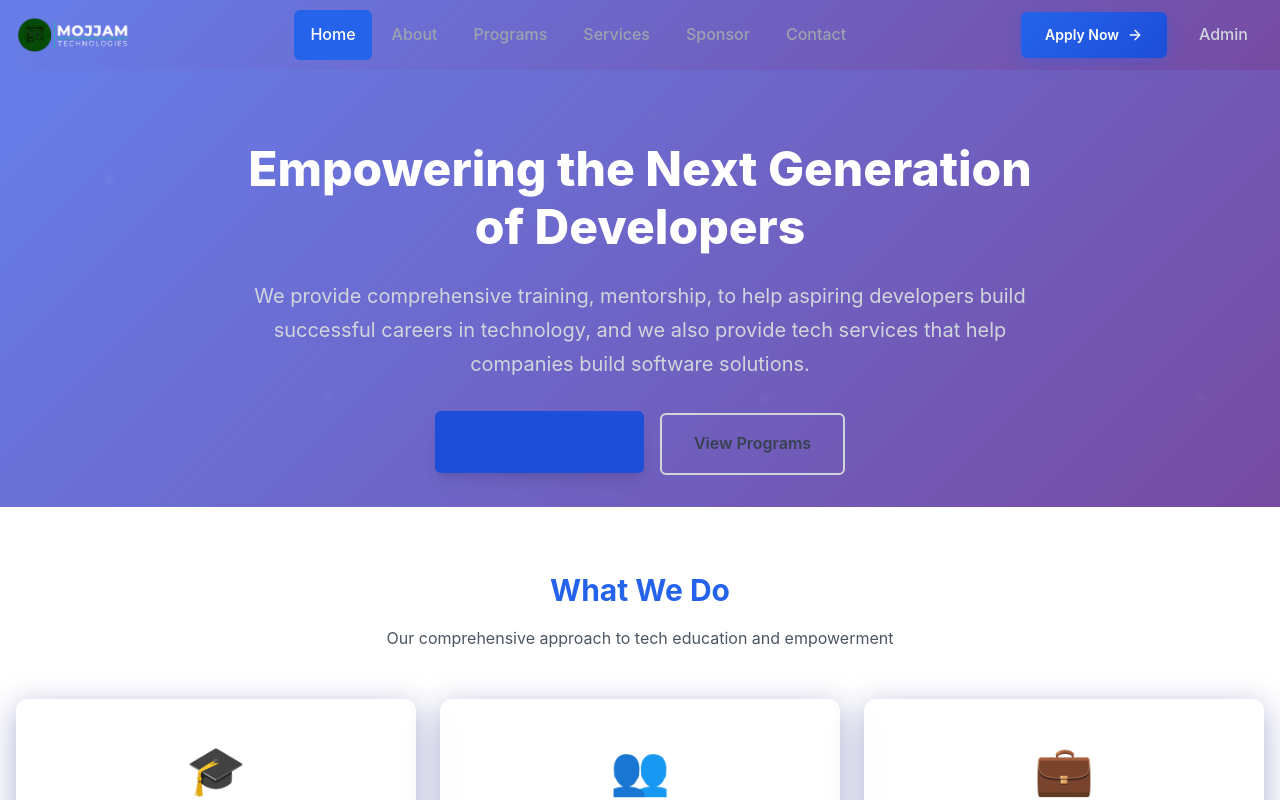
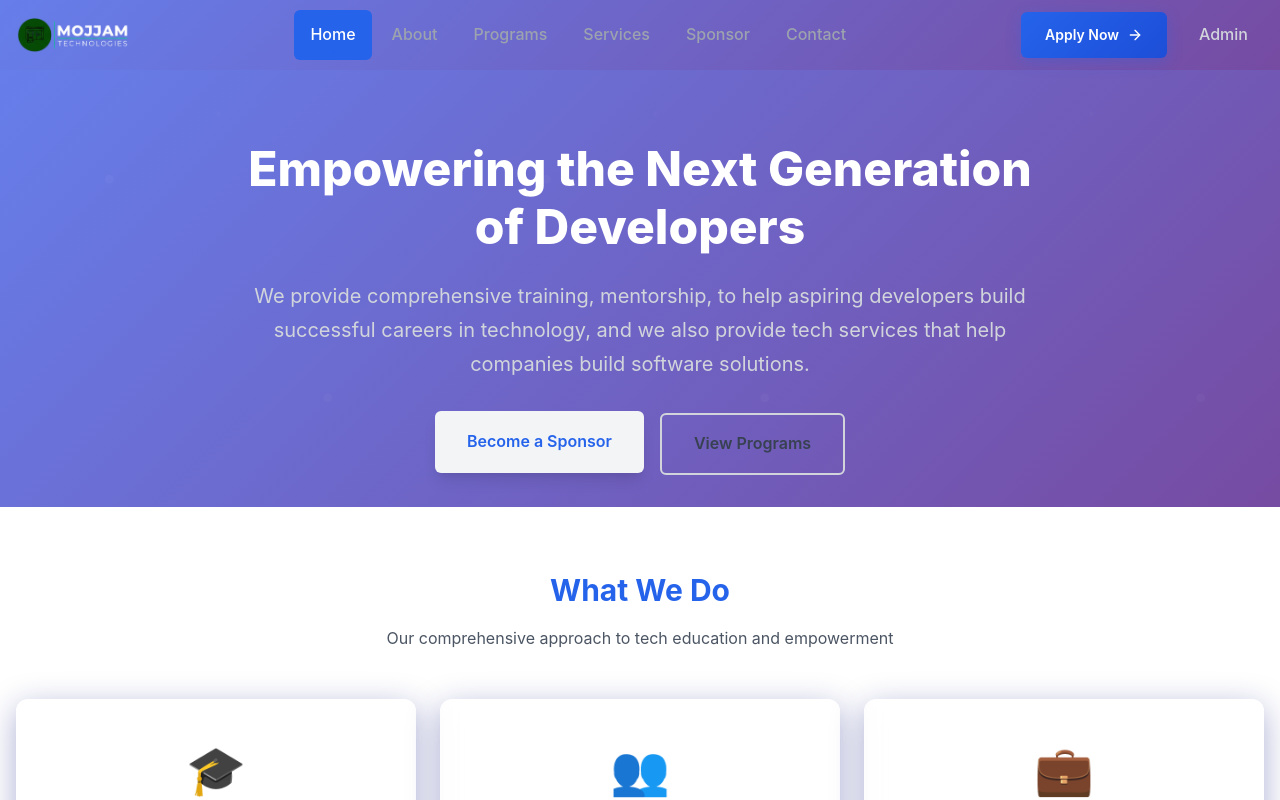
Before and after one commit to mojjam07/mojjamtech, a React (Vite) app: page / in a window 1280 px wide. In both pictures the pointer is over the link 539 px from the left and 443 px from the top of the page. Shown: the top 800 px of the page. Built offline with nearby package versions, Linux system fonts and the light colour scheme.

Commit message:
primary btn hover fixed

```diff
--- a/src/pages/Home.css
+++ b/src/pages/Home.css
@@ -61,6 +61,16 @@
   gap: var(--spacing-4);
   flex-wrap: wrap;
 }
+
+.hero-buttons .btn-primary {
+  background-color: var(--white);
+  color: var(--primary-color);
+}
+
+.hero-buttons .btn-primary:hover {
+  background-color: var(--gray-100);
+}
+
 
 /* What We Do Section */
 .what-we-do-card {
@@ -342,6 +352,7 @@
 
 .cta-section .btn-primary:hover {
   background-color: var(--gray-100);
+
 }
 
 .cta-section .btn-secondary {
--- a/src/pages/Sponsorship.css
+++ b/src/pages/Sponsorship.css
@@ -295,6 +295,11 @@
   color: var(--white);
 }
 
+.sponsor-services-content .btn-primary:hover {
+  background-color: var(--primary-dark);
+  color: var(--white);
+}
+
 /* Sponsorship CTA Section */
 .sponsorship-cta {
   background: linear-gradient(135deg, var(--accent-color) 0%, var(--accent-dark) 100%);
@@ -325,6 +330,7 @@
 
 .sponsorship-cta .btn-primary:hover {
   background-color: var(--gray-100);
+  color: var(--accent-dark);
 }
 
 /* Responsive */
```
